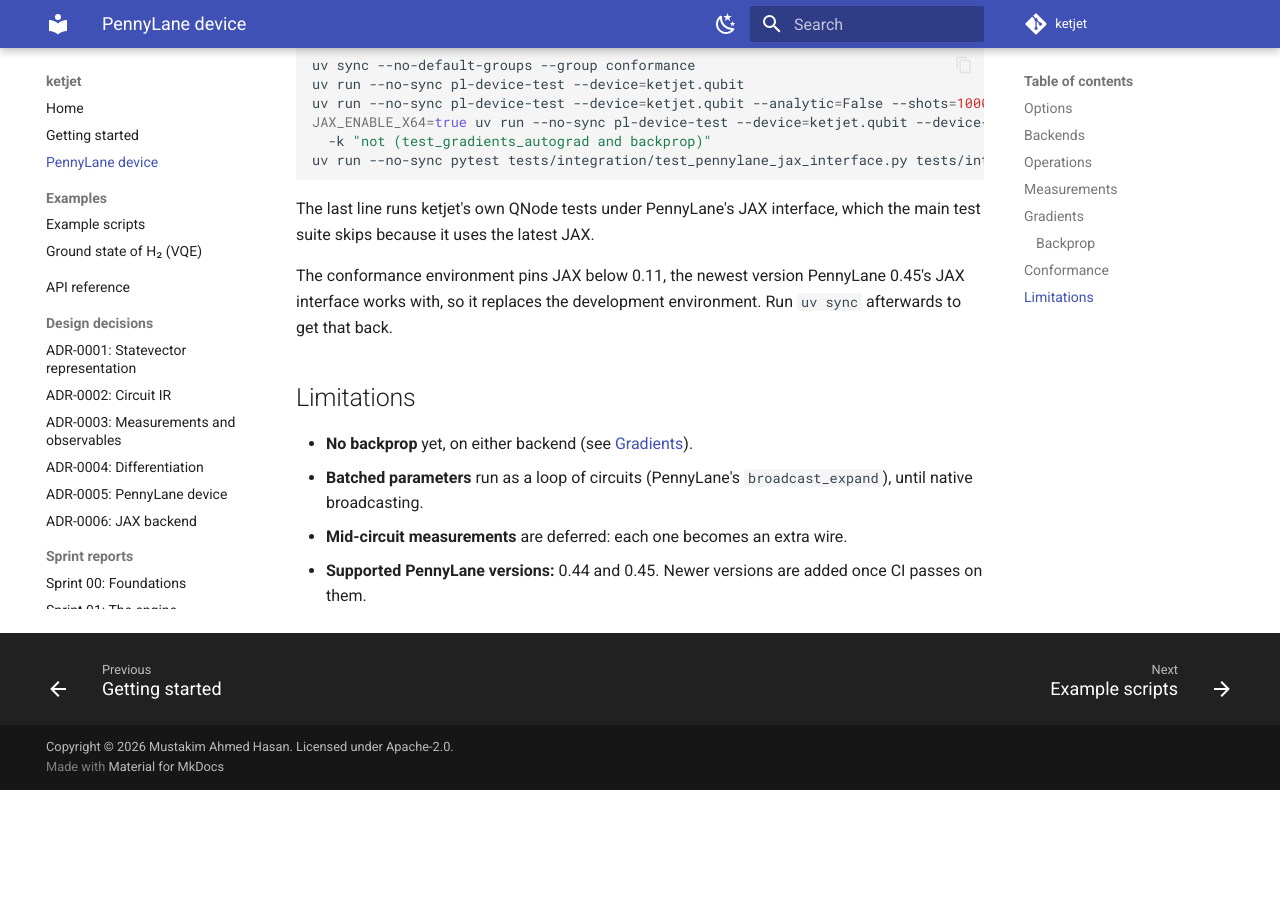
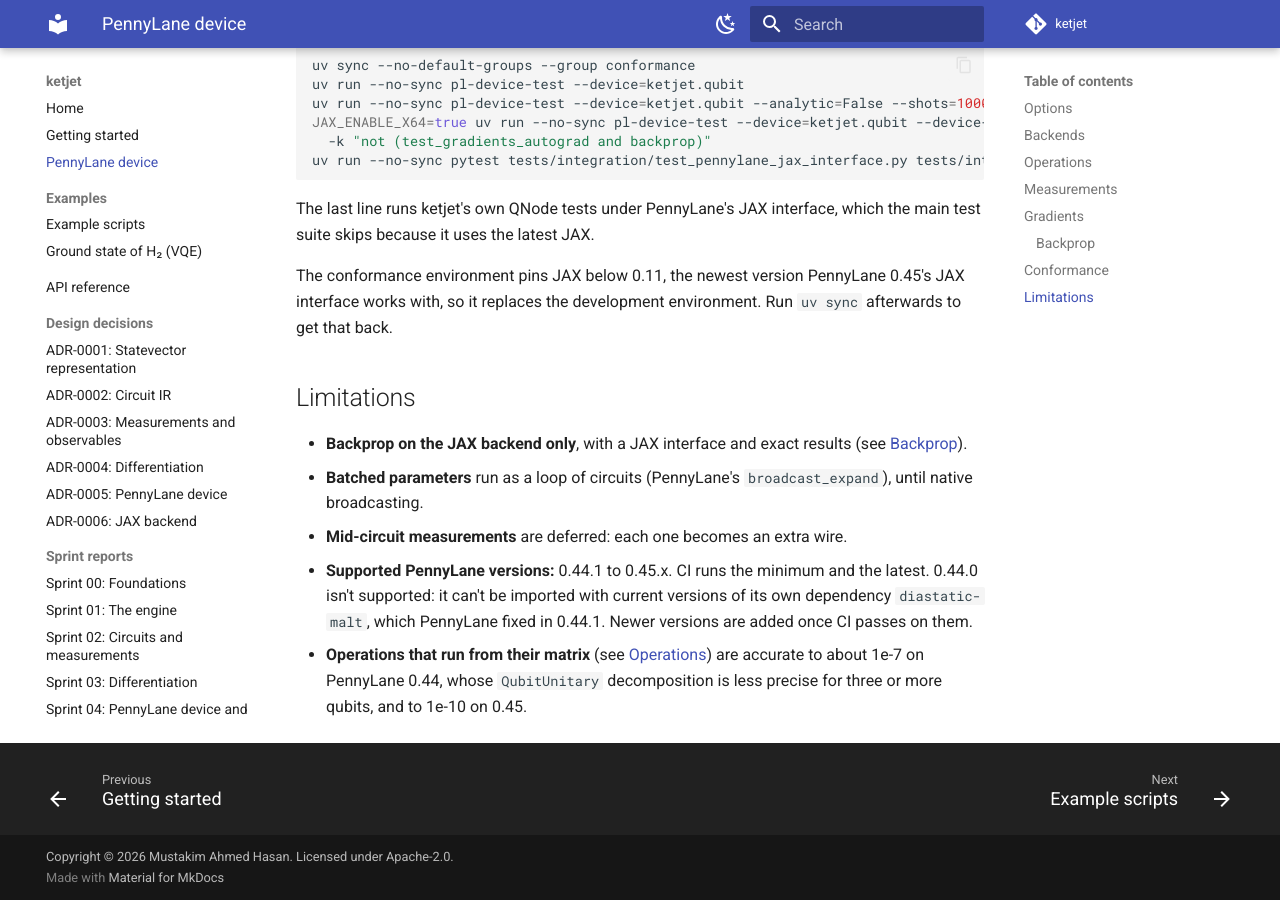
Before and after one commit to hasanahmed77/high-performance-differentiable-quantum-simulator, an MkDocs documentation site: the page built from docs/pennylane.md, in a window 1280 px wide and 900 px high, scrolled down 4979 px. Built offline with MkDocs 1.6.1 and Material for MkDocs 9.7.7, drawn with Linux system fonts in a browser that asks for light colours; nearby versions of some CDN libraries; comment, search, counter and statistics services are not loaded; before the commit the page ends 5769 px from its top, so only the background shows below that.

Commit message:
ci: test the minimum and latest supported versions (QS-507)
A required job resolves every direct dependency to its lowest allowed
version (uv --resolution lowest-direct) on Python 3.12 and runs the full
suite: numpy 2.1, PennyLane 0.44.1, JAX 0.10.0, pytest 9.0. With JAX
0.10 there, the PennyLane-JAX tests run too. A non-required
compatibility workflow resolves the newest releases afresh, daily and on
PRs: the full suite on Python 3.14, and the latest PennyLane with the
latest JAX it supports (QNode tests and pl-device-test on the JAX
backend).

The minimum job found that PennyLane 0.44.0 can't be imported:
diastatic-malt 2.15.3 dropped gast, which 0.44.0 relied on without
declaring it, and PennyLane fixed this in 0.44.1. The pennylane floor is
now 0.44.1. On 0.44 the matrix-fallback tests get a 1e-7 tolerance,
because PennyLane 0.44's 3-qubit QubitUnitary decomposition is accurate
to ~4e-8 (4e-14 on 0.45); ketjet's own error is unchanged.

Closes #43

Co-Authored-By: Claude Opus 5.5 <noreply@anthropic.com>

```diff
--- a/docs/pennylane.md
+++ b/docs/pennylane.md
@@ -178,7 +178,11 @@ replaces the development environment. Run `uv sync` afterwards to get that back.
 
 ## Limitations
 
-- **No backprop** yet, on either backend (see [Gradients](#gradients)).
+- **Backprop on the JAX backend only**, with a JAX interface and exact results (see [Backprop](#backprop)).
 - **Batched parameters** run as a loop of circuits (PennyLane's `broadcast_expand`), until native broadcasting.
 - **Mid-circuit measurements** are deferred: each one becomes an extra wire.
-- **Supported PennyLane versions:** 0.44 and 0.45. Newer versions are added once CI passes on them.
+- **Supported PennyLane versions:** 0.44.1 to 0.45.x. CI runs the minimum and the latest. 0.44.0 isn't supported:
+  it can't be imported with current versions of its own dependency `diastatic-malt`, which PennyLane fixed in 0.44.1.
+  Newer versions are added once CI passes on them.
+- **Operations that run from their matrix** (see [Operations](#operations)) are accurate to about 1e-7 on PennyLane
+  0.44, whose `QubitUnitary` decomposition is less precise for three or more qubits, and to 1e-10 on 0.45.
--- a/pyproject.toml
+++ b/pyproject.toml
@@ -30,7 +30,7 @@ classifiers = [
 dependencies = ["numpy>=2.1"]
 
 [project.optional-dependencies]
-pennylane = ["pennylane>=0.44,<0.46"]
+pennylane = ["pennylane>=0.44.1,<0.46"]
 jax = ["jax>=0.10"]
 
 [project.entry-points."pennylane.plugins"]
@@ -48,12 +48,12 @@ test = [
     "pytest-cov>=7.0",
     "hypothesis>=6.140",
     "diff-cover>=9.0",
-    "pennylane>=0.44,<0.46",
+    "pennylane>=0.44.1,<0.46",
     "jax>=0.10",
 ]
 conformance = [
     # PennyLane's own device test suite (pl-device-test) needs these; kept out of the main suite.
-    "pennylane>=0.44,<0.46",
+    "pennylane>=0.44.1,<0.46",
     "pytest>=9.0",
     "pytest-mock>=3.14",
     "flaky>=3.8",
```
Also changed, not shown: changes/43.changed.md (added, +1 -0 lines), docs/getting-started.md (+8 -0 lines), docs/sprints/sprint-05.md (+1 -1 lines), 4 other files.
